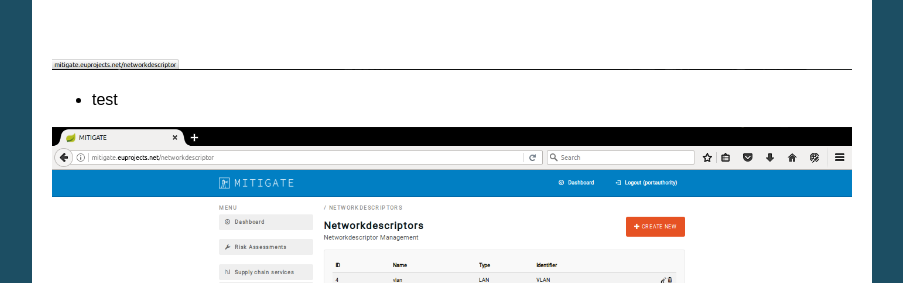
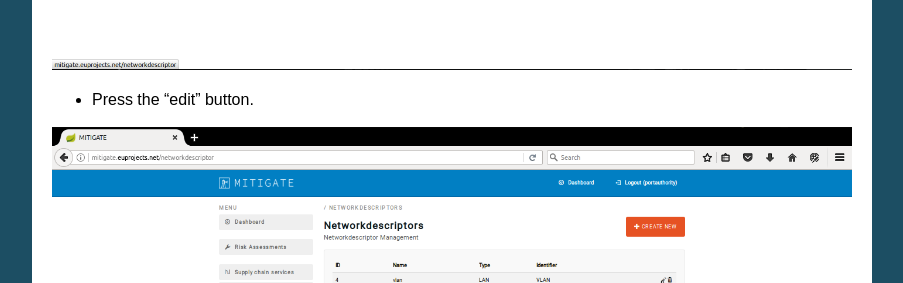
Before and after one commit to singularlogic/mitigate-documentation, a Sphinx documentation site: the page built from docs/p_network.rst, in a window 1280 px wide and 900 px high, scrolled down 3272 px. Shown: the part 169-452 px from the top of the window, without its empty margins (198-1101 px from the left). Built offline with Sphinx 7.4.7, drawn with Linux system fonts in a browser that asks for light colours.

Commit message:
Update p_network.rst

```diff
--- a/docs/p_network.rst
+++ b/docs/p_network.rst
@@ -43,7 +43,7 @@ Edit a network
 
 .. image:: assets/cn.png
 
-- test
+- Press the “edit” button.
 
 .. image:: assets/en_2.png
 
```
